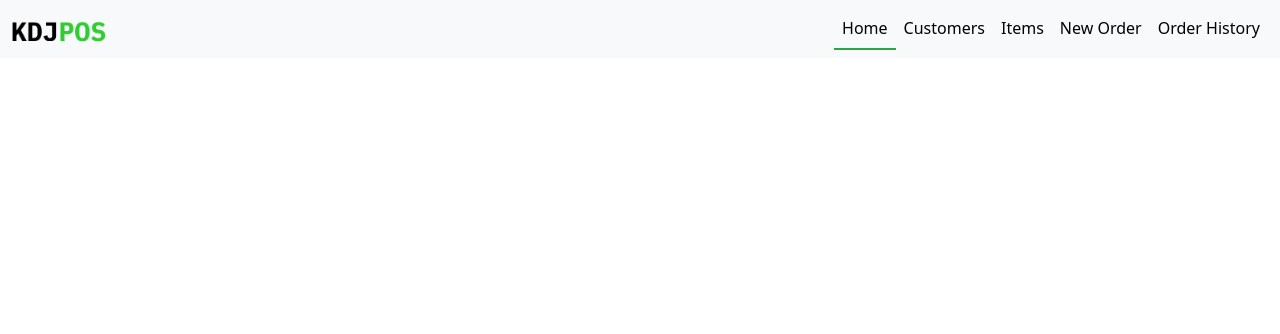
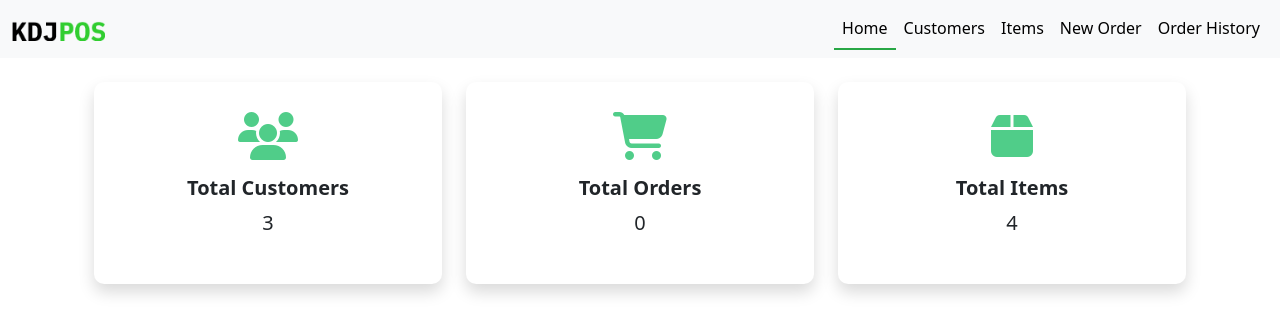
Before and after one commit to KaviDJ02/POS-Bootstrap, a plain HTML site: page src/index.html in a window 1280 px wide. Drawn offline with nearby package versions, Linux system fonts and the light colour scheme; some packages are replaced by stand-ins of ours; a script that the page names is missing.

Commit message:
added dashboard

```diff
--- a/src/db/db.js
+++ b/src/db/db.js
@@ -1,4 +1,3 @@
-// Db with test data
 
 export let customers_db = [
     { id: 'C101', name: 'John Doe', email: 'johndoe@example.com', phone: '0721234567', address: 'Colombo' },
--- a/src/index.html
+++ b/src/index.html
@@ -60,6 +60,34 @@
 <div class="container mt-4">
 
     <!--Homepage Section-->
+
+    <div id="homepage" class="page-section active">
+        <div class="container">
+            <div class="row justify-content-center g-4">
+                <div class="col-md-4">
+                    <div class="custom-card text-center shadow">
+                        <i class="fas fa-users fa-3x icon-green mb-3"></i>
+                        <h5 class="fw-bold">Total Customers</h5>
+                        <p id="total-customers" class="fs-5">0</p>
+                    </div>
+                </div>
+                <div class="col-md-4">
+                    <div class="custom-card text-center shadow">
+                        <i class="fas fa-shopping-cart fa-3x icon-green mb-3"></i>
+                        <h5 class="fw-bold">Total Orders</h5>
+                        <p id="total-orders" class="fs-5">0</p>
+                    </div>
+                </div>
+                <div class="col-md-4">
+                    <div class="custom-card text-center shadow">
+                        <i class="fas fa-box fa-3x icon-green mb-3"></i>
+                        <h5 class="fw-bold">Total Items</h5>
+                        <p id="total-items" class="fs-5">0</p>
+                    </div>
+                </div>
+            </div>
+        </div>
+    </div>
 
 
     <!--Customer Management Section-->
@@ -327,6 +355,8 @@
 <script type="module" src="controller/ItemController.js"></script>
 <script type="module" src="controller/OrderController.js"></script>
 <script type="module" src="controller/OrderHistoryController.js"></script>
+<script type="module" src="util/dashboard.js"></script>
+
 <script src="util/validation.js"></script>
 <script src="util/pageNavigations.js"></script>
 
--- a/src/styles/style.css
+++ b/src/styles/style.css
@@ -49,3 +49,20 @@
 
 .nav-link.active {
     border-bottom: 2px solid #28a745; /* Active underline green color */}
+
+
+.custom-card {
+    background-color: white;
+    padding: 30px;
+    border-radius: 10px;
+    box-shadow: 0 5px 10px rgba(0, 0, 0, 0.1);
+    transition: transform 0.2s ease-in-out;
+}
+
+.custom-card:hover {
+    transform: translateY(-5px);
+}
+
+.icon-green {
+    color: #50cd89;
+}
--- /dev/null
+++ b/src/util/dashboard.js
@@ -0,0 +1,14 @@
+// Import the databases
+import { customers_db, items_db, orders_db } from '../db/db.js';
+
+document.addEventListener('DOMContentLoaded', () => {
+    // Count the number of rows
+    const customerCount = customers_db.length;
+    const orderCount = orders_db.length;
+    const itemCount = items_db.length;
+
+    // Update the cards on the homepage
+    document.getElementById('total-customers').textContent = customerCount;
+    document.getElementById('total-orders').textContent = orderCount;
+    document.getElementById('total-items').textContent = itemCount;
+});
```
